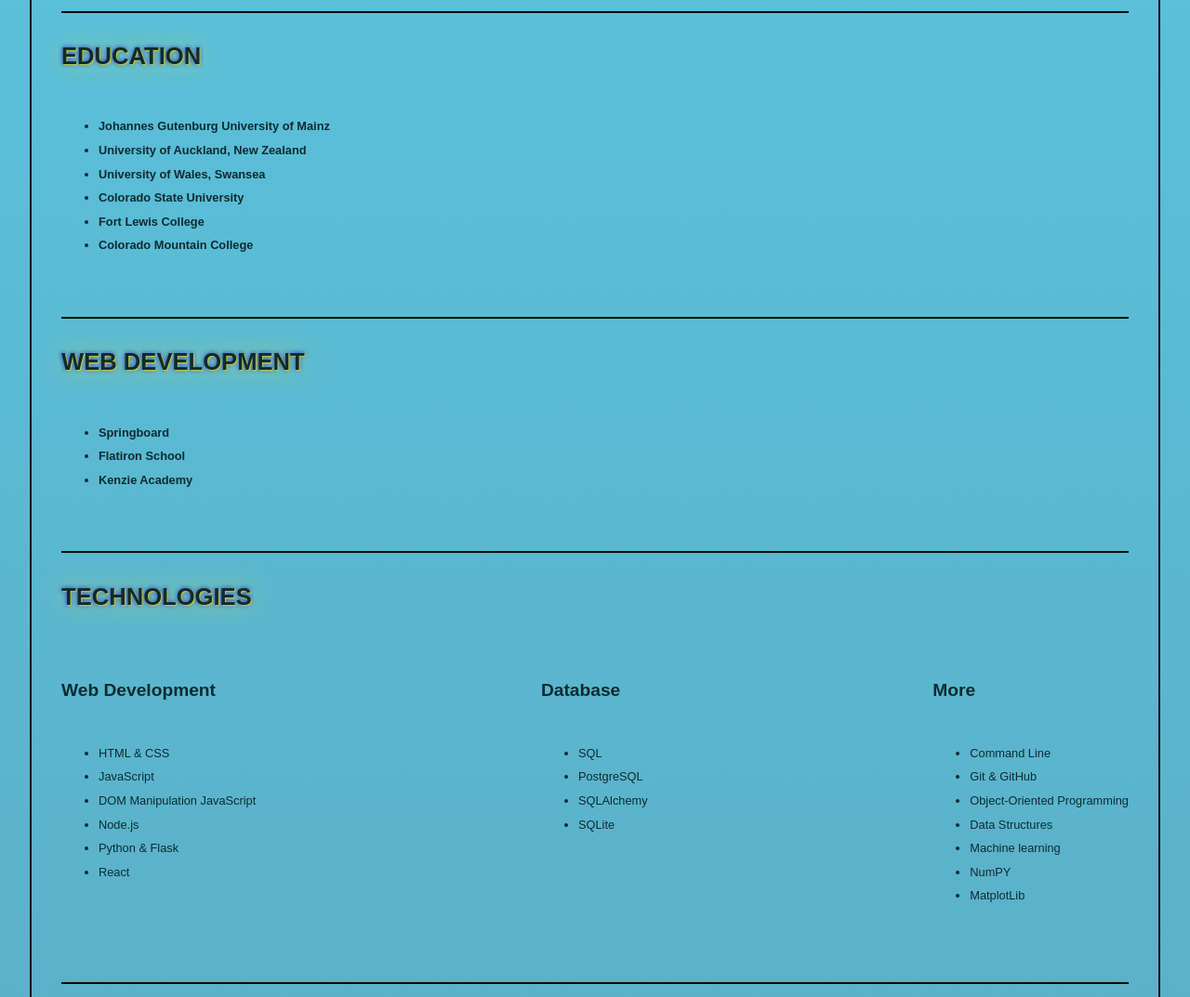
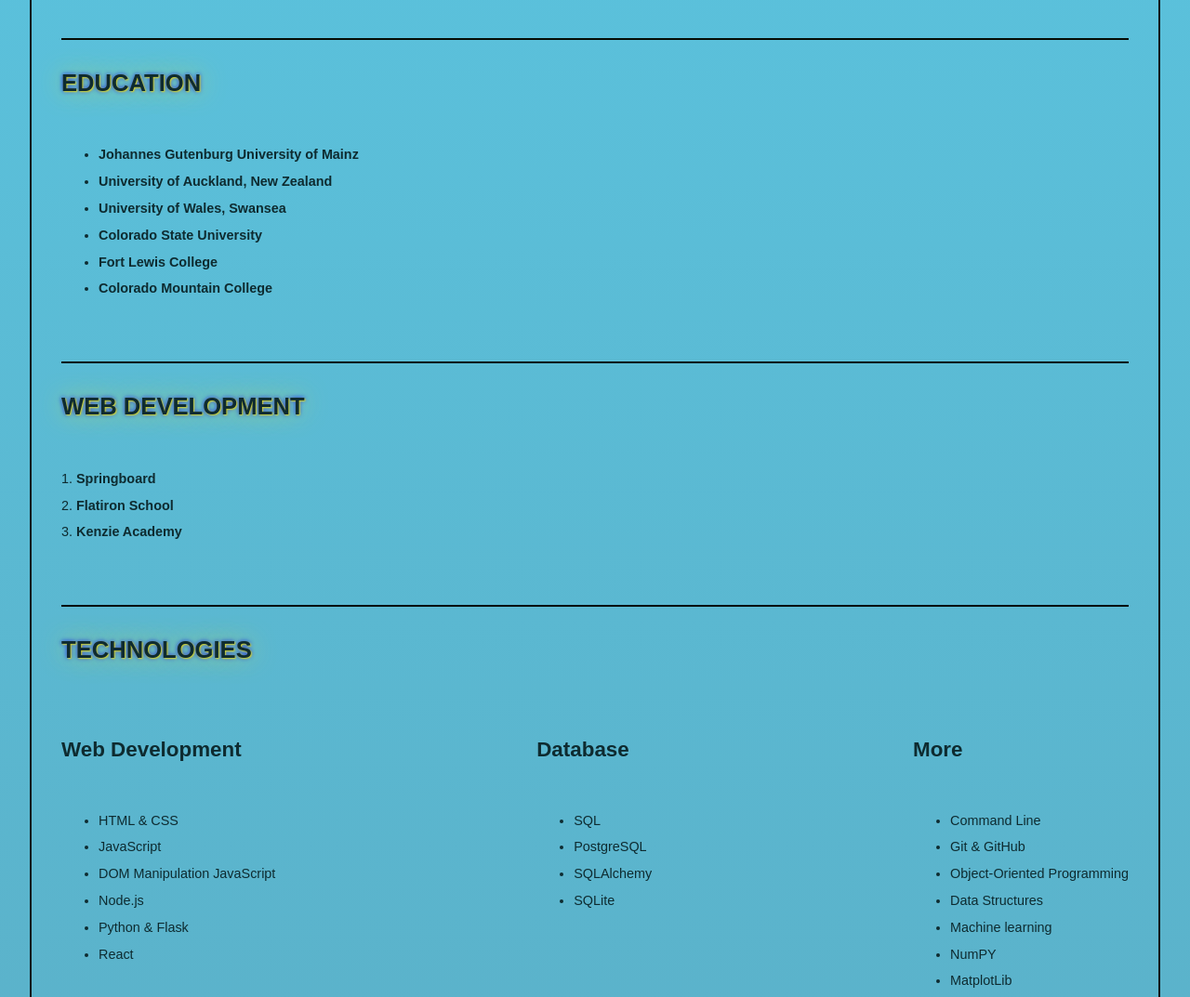
Before and after one commit to ianscottmartin/responcv, a plain HTML site: page index.html in a window 1280 px wide. Shown: the part 1020-2093 px from the top of the page at 93% size. Drawn offline with Linux system fonts and the light colour scheme.

Commit message:
refining

```diff
--- a/index.html
+++ b/index.html
@@ -61,12 +61,12 @@
       </section>
       <section>
         <h2>Web Development</h2>
-        <ul>
+        <ol>
             <li><strong>Springboard</strong></li>
             <li><strong>Flatiron School</strong></li>
             <li><strong>Kenzie Academy</strong></li>
 
-          </ul>
+          </ol>
       </section>
 
       <!-- Technologies -->
@@ -202,14 +202,16 @@
         <h2>Projects</h2>
 
         <!-- Project 1-->
-        <div class="project-entry">
+        <ol>
+       <li> <div class="project-entry">
           <div class="information-container">
             <h3><a href="https://github.com/#">Future Project 1</a></h3>
           </div>
           <div class="image-container">
           </div>
         </div>
-
+    </li>
+    <li>
         <!-- Project 2:-->
         <div class="project-entry">
           <div class="information-container">
@@ -218,7 +220,8 @@
           <div class="image-container">
           </div>
         </div>
-
+    </li>
+    <li>
         <!-- Project 3: -->
         <div class="project-entry">
           <div class="information-container">
@@ -227,7 +230,8 @@
           <div class="image-container">
            </div>
         </div>
-
+    </li>
+    </ol>
         <div class="message-container">
 
             <h2>More to Come</h2>
--- a/respon.css
+++ b/respon.css
@@ -1,3 +1,8 @@
+/* General CSS */
+/* attribute to and thanks for inspiration */
+/*  mdn flexbox concepts: https://developer.mozilla.org/en-US/docs/Web/CSS/CSS_flexible_box_layout/Basic_concepts_of_flexbox*/
+/* https://fonts.google.com/  for fonts */
+/* springboard lessons */
 * {
     box-sizing: border-box; /* Uses border-box in all elements. */
   }
@@ -10,8 +15,7 @@
     padding: 2rem;
     color: #0e2b30;
     border: 2px solid #121512;
-    background-image: linear-gradient( rgb(90, 205, 234),rgb(92, 146, 164));
-
+    background-image: linear-gradient(rgb(90, 205, 234), rgb(92, 146, 164));
   }
 
   h1 {
@@ -25,11 +29,11 @@
     font-weight: 600;
     text-transform: uppercase; /* Nice idea from example to have uppercase  */
     text-shadow: 1px 1px 2px rgb(220, 220, 34), 0 0 1em rgb(171, 212, 109), 0 0 0.2em blue;
-}
+  }
 
   h3 {
-      font-size: 1.2rem;
-      /* play with size  */
+    font-size: 1.4rem;
+    /* play with size  */
   }
 
   h1, h2, h3 {
@@ -37,13 +41,13 @@
   }
 
   p, li, table, form {
-    font-size: 0.8rem; /* Set font */
+    font-size: 0.9rem; /* Set font */
   }
 
   a {
     text-decoration: none; /* Remove underline from links */
+  }
 
-  }
   /* transition for links*/
   a:hover {
     color: gold;
@@ -83,8 +87,8 @@
     border: 2px solid #091009;
     background-color: rgb(90, 205, 234);
     border-radius: 50%;
+  }
 
-  }
   form button:hover {
     transform: scale(1.2);
   }
@@ -148,13 +152,12 @@
     margin-right: 2rem;
   }
 
-
   .projects .message-container {
     margin-top: 2rem;
     text-align: center;
   }
 
-  /*Contact */
+  /* Contact */
   .contact .form-container {
     display: flex;
     align-items: center;
@@ -193,8 +196,17 @@
     margin-right: 1rem;
   }
 
+  /* Ordered List Styling */
+  ol {
+    margin: 0 auto; /* Center the list by setting left and right margins to auto */
+    padding: 0; /* Remove any default padding */
+    list-style-position: inside; /* Ensure the list marker is inside the element */
+    display: flex;
+    flex-direction: column; /* Arrange list items in a column */
+    align-items: flex-start; /* Align list items to the start of the container */
+  }
 
-  /* MEDIA QUERIES*/
+  /* MEDIA QUERIES */
   @media (max-width: 1024px) {
     body {
       margin: 1rem;
```
